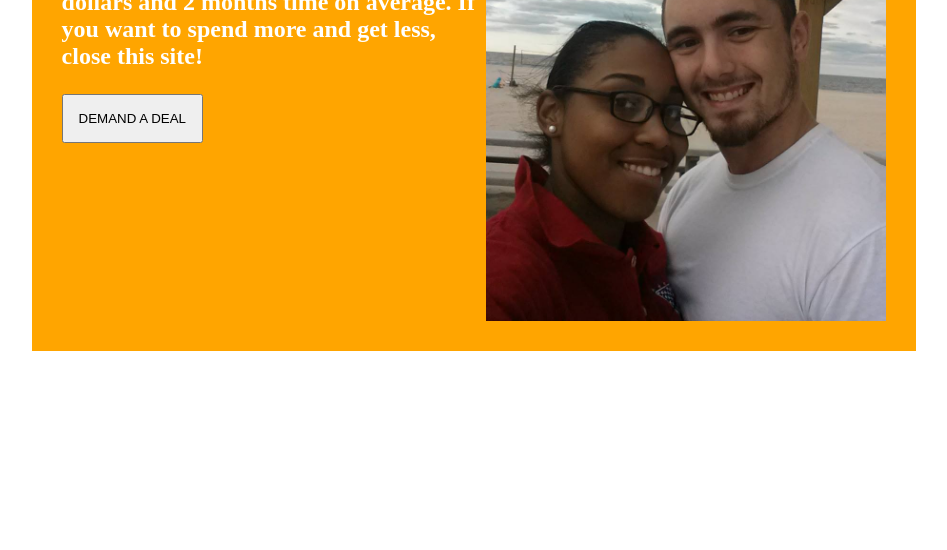
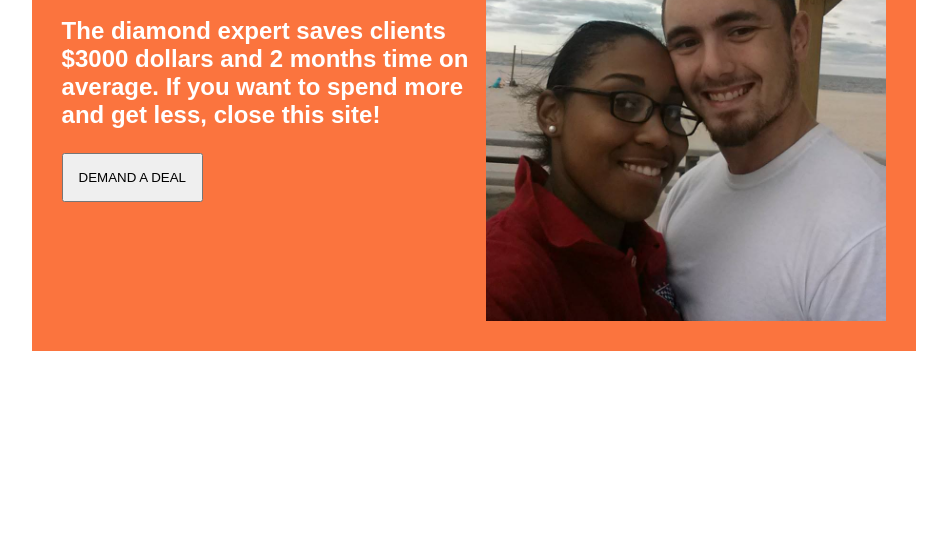
Before and after one commit to Practice-Full-Stack/diamond-expert, a plain HTML site: page index.html in a window 1280 px wide. Shown: the part 250-800 px from the top of the page, without its empty margins (166-1113 px from the left). Drawn offline with Linux system fonts and the light colour scheme.

Commit message:
Update index.html

```diff
--- a/index.html
+++ b/index.html
@@ -6,9 +6,9 @@
     <meta name="viewport" content="width=device-width, initial-scale=1.0">
     <title>The Diamond Detective</title>
 </head>
-<body style="box-sizing: border-box;">
+<body style="box-sizing: border-box; font-family: sans-serif;">
     <div class="container" style="width: 70%; display: flex; align-items: center; margin: 0 auto;">
-        <div class="header" style="background-color: orange; padding: 30px;color: white;">
+        <div class="header" style="background-color: #fb743e; padding: 30px;color: white;">
             <img src="spenser.jpg" style="float:right; width: 400px;" alt="">
             <h1 style="font-size: 3rem;">Don't Pay Retail for Diamond Rings!</h1>
             <h3 style="font-size: 1.5rem;">The diamond expert saves clients $3000 dollars and 2 months time on average. If you want to spend more and get less, close this site!</h3>
```
